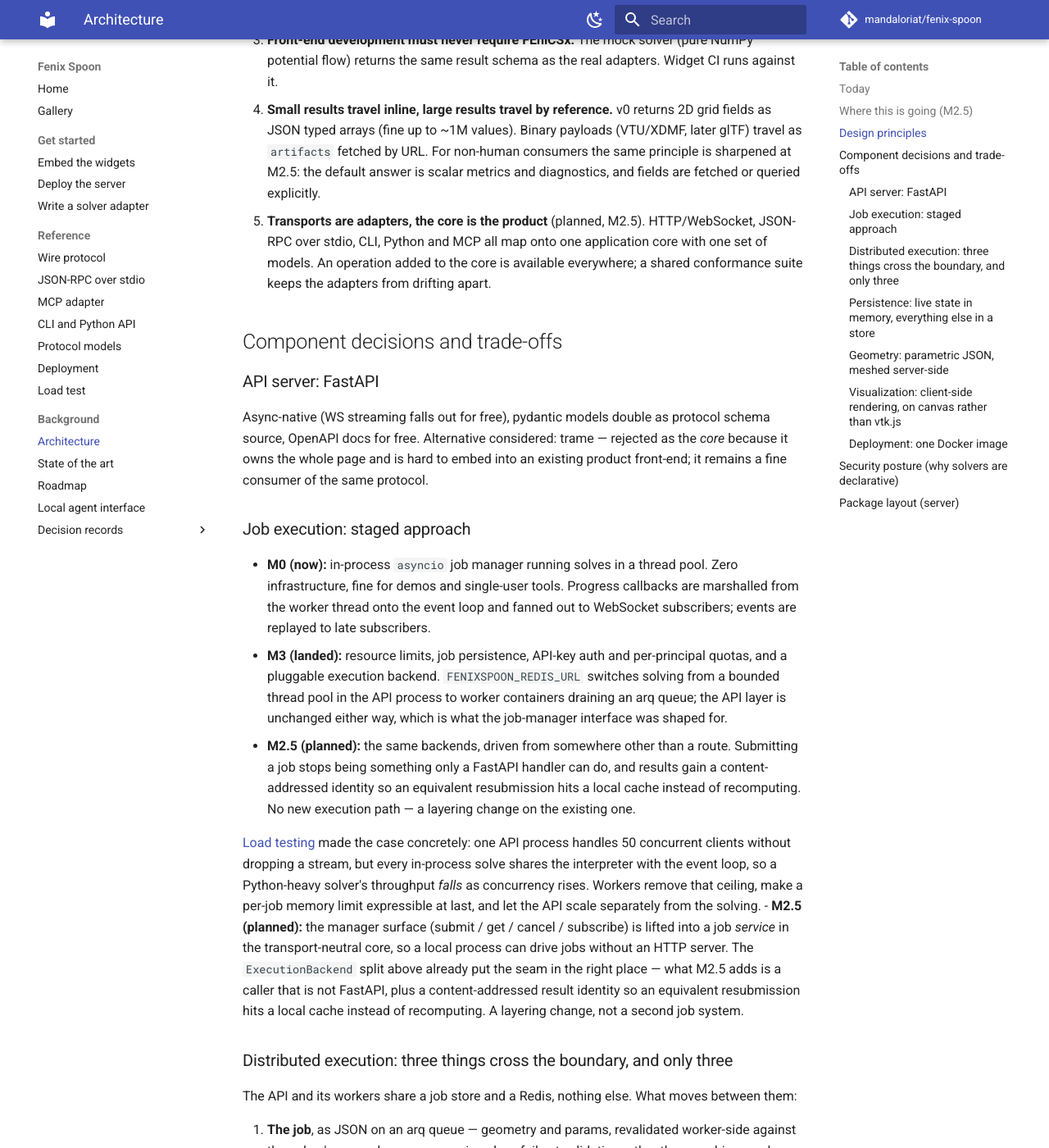
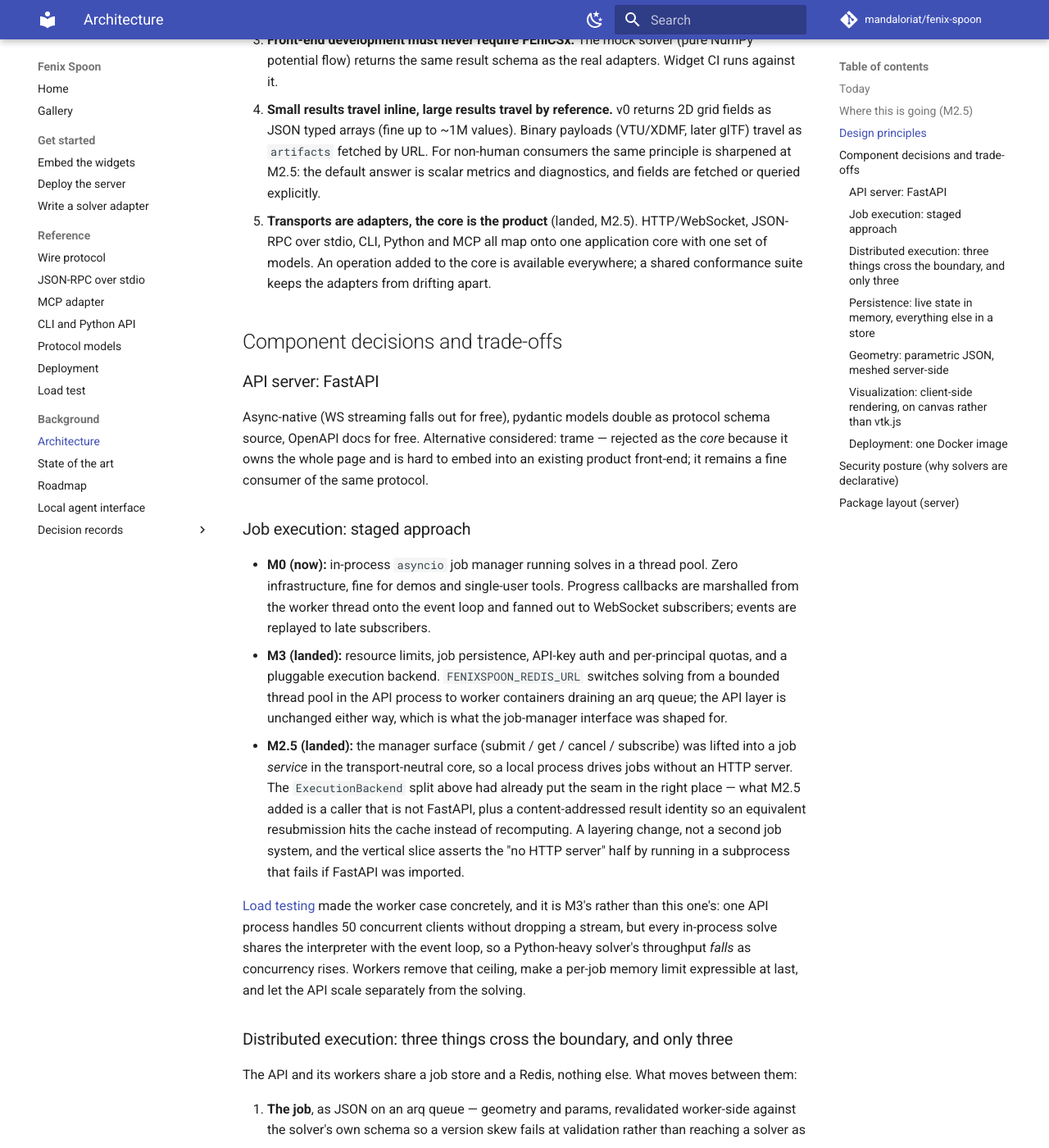
Before and after one commit to mandaloriat/fenix-spoon, an MkDocs documentation site: the page built from docs/02-architecture.md, in a window 1280 px wide and 1400 px high, scrolled down 3125 px. Shown: the whole window at 82% size. Built offline with MkDocs 1.6.1 and Material for MkDocs 9.7.7, drawn with Linux system fonts in a browser that asks for light colours; comment, search, counter and statistics services are not loaded.

Commit message:
Housekeeping: the document that defines the protocol version was the one stating it wrong
Four stale claims and two tripwires, all found by reading the planning documents against
the tree rather than by anything failing.

**`docs/04-wire-protocol.md` said the protocol was 1.5.** It is 1.9, and has been since
#85. Both the opening sentence and the sample `version` payload under it were four minors
behind — in the document a reader would go to *first*, and the one every other file defers
to for the number. The existing tripwire covers CHANGELOG.md and README.md, and its own
comment says "anything that says the version in words belongs here"; what it missed is that
the specification itself says it twice, once in prose and once in JSON, and someone
reaching for an example reaches for the JSON. `PROSE_CLAIMS` entries are now lists of
patterns for exactly that reason.

**The same document's closing sentence lists what a result envelope contains, and said
"exactly".** It was short by two: `provenance` from 1.4 and the derived `frames` from 1.7.
A list that claims to be exhaustive and is not is worse than no list — a reader building
against it concludes those fields do not exist. Now checked against
`ResultEnvelope.model_fields` and `model_computed_fields` rather than against a second
hand-written list, since a second list is a second thing to forget; `frames` is the
computed one and is one of the two that drifted, which is the argument for reading both
maps rather than only the convenient one.

Both new checks were run against the pre-fix text and both fail on it.

**Two status claims that outlived their milestone.** The wire-protocol document said the
CLI, Python and MCP adapters and studies were "still design" — all four landed (#48, #49,
#50) and left it unchanged, which is the property worth stating instead. The architecture
document still called M2.5 planned in three places, one of which was a near-duplicate of
another; the load-test paragraph under it argues for workers, which is M3's case and not
M2.5's, so it is now attached to the right claim.

**One paragraph the roadmap had twice.** The M3 scope note appeared in two versions a few
words apart, the second silently more accurate than the first.

Co-Authored-By: Claude Opus 5 <noreply@anthropic.com>
Claude-Session: https://claude.ai/code/session_01QunVdHDndka6J1HR3Fmcx9

```diff
--- a/docs/02-architecture.md
+++ b/docs/02-architecture.md
@@ -109,7 +109,7 @@ services (#44, #46, #48) go into `core/` beside what is there now.
    `artifacts` fetched by URL. For non-human consumers the same principle is sharpened at M2.5:
    the default answer is scalar metrics and diagnostics, and fields are fetched or queried
    explicitly.
-5. **Transports are adapters, the core is the product** (planned, M2.5). HTTP/WebSocket,
+5. **Transports are adapters, the core is the product** (landed, M2.5). HTTP/WebSocket,
    JSON-RPC over stdio, CLI, Python and MCP all map onto one application core with one set of
    models. An operation added to the core is available everywhere; a shared conformance suite
    keeps the adapters from drifting apart.
@@ -131,22 +131,19 @@ the same protocol.
   a pluggable execution backend. `FENIXSPOON_REDIS_URL` switches solving from a bounded thread
   pool in the API process to worker containers draining an arq queue; the API layer is unchanged
   either way, which is what the job-manager interface was shaped for.
-- **M2.5 (planned):** the same backends, driven from somewhere other than a route. Submitting a
-  job stops being something only a FastAPI handler can do, and results gain a content-addressed
-  identity so an equivalent resubmission hits a local cache instead of recomputing. No new
-  execution path — a layering change on the existing one.
+- **M2.5 (landed):** the manager surface (submit / get / cancel / subscribe) was lifted into a job
+  *service* in the transport-neutral core, so a local process drives jobs without an HTTP server.
+  The `ExecutionBackend` split above had already put the seam in the right place — what M2.5
+  added is a caller that is not FastAPI, plus a content-addressed result identity so an equivalent
+  resubmission hits the cache instead of recomputing. A layering change, not a second job system,
+  and the vertical slice asserts the "no HTTP server" half by running in a subprocess that fails
+  if FastAPI was imported.
 
-  [Load testing](06-load-test.md) made the case concretely: one API process handles 50 concurrent
-  clients without dropping a stream, but every in-process solve shares the interpreter with the
-  event loop, so a Python-heavy solver's throughput *falls* as concurrency rises. Workers remove
-  that ceiling, make a per-job memory limit expressible at last, and let the API scale separately
-  from the solving.
-- **M2.5 (planned):** the manager surface (submit / get / cancel / subscribe) is lifted into a job
-  *service* in the transport-neutral core, so a local process can drive jobs without an HTTP
-  server. The `ExecutionBackend` split above already put the seam in the right place — what M2.5
-  adds is a caller that is not FastAPI, plus a content-addressed result identity so an equivalent
-  resubmission hits a local cache instead of recomputing. A layering change, not a second job
-  system.
+  [Load testing](06-load-test.md) made the worker case concretely, and it is M3's rather than this
+  one's: one API process handles 50 concurrent clients without dropping a stream, but every
+  in-process solve shares the interpreter with the event loop, so a Python-heavy solver's
+  throughput *falls* as concurrency rises. Workers remove that ceiling, make a per-job memory
+  limit expressible at last, and let the API scale separately from the solving.
 
 ### Distributed execution: three things cross the boundary, and only three
 The API and its workers share a job store and a Redis, nothing else. What moves between them:
```
Also changed, not shown: docs/03-roadmap.md (+2 -7 lines), docs/04-wire-protocol.md (+21 -8 lines), 1 other file.
